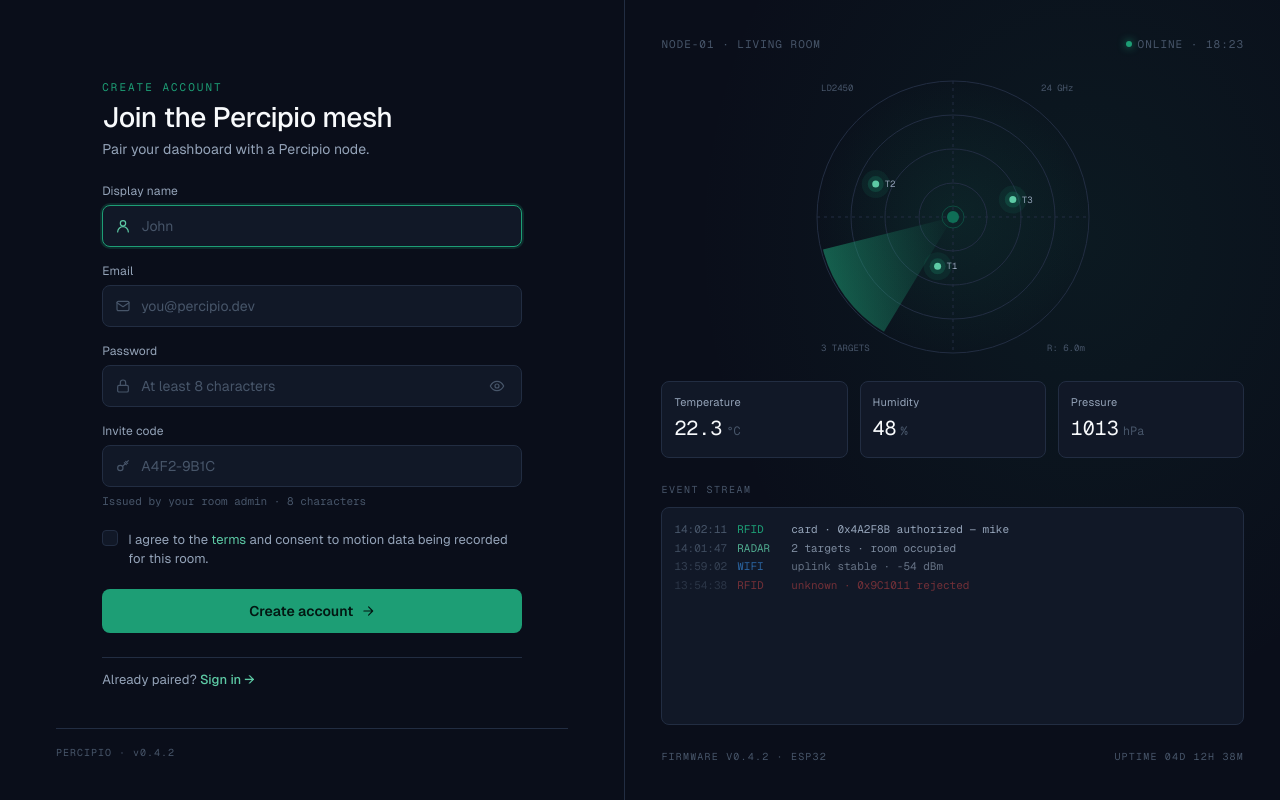
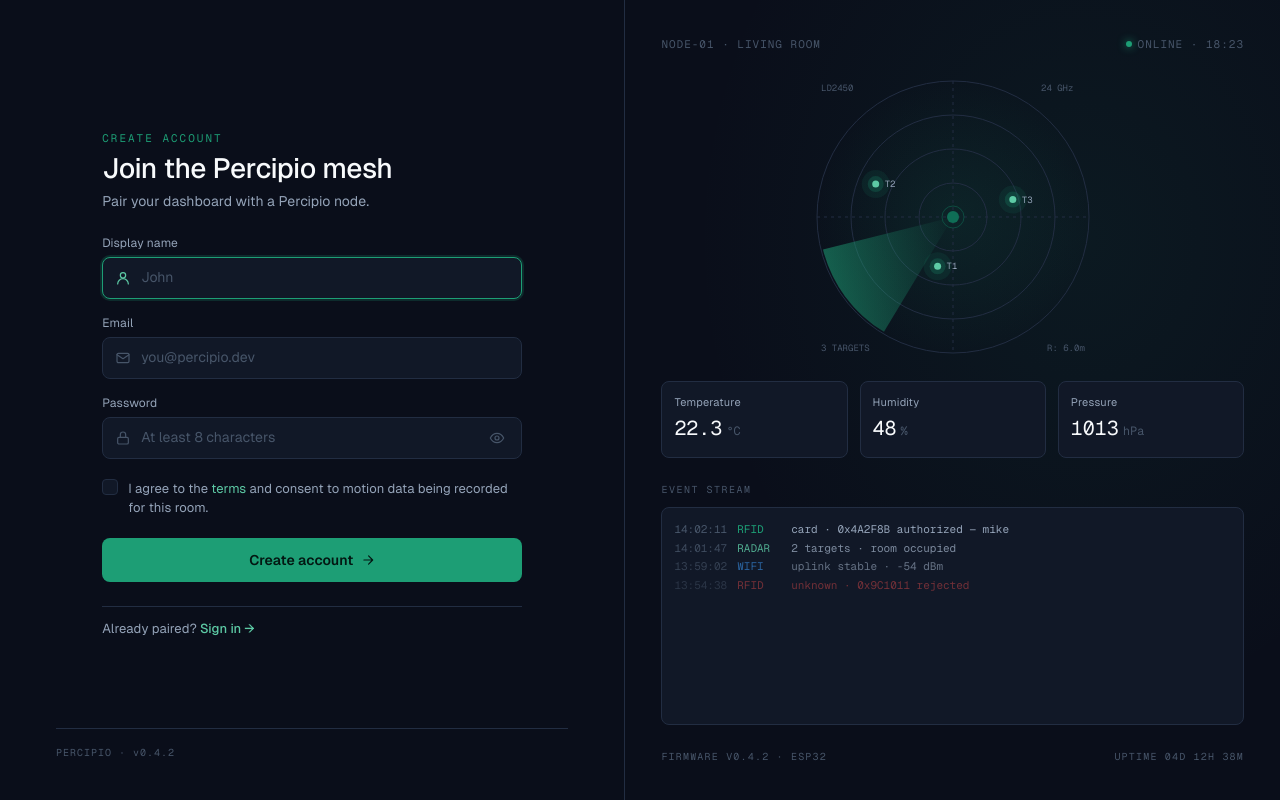
Before and after one commit to percipio-hq/percipio-web, a Next.js app: page /register in a window 1280 px wide. Built offline with nearby package versions, Linux system fonts and the light colour scheme.

Commit message:
feat: remove invite code from registration form

```diff
--- a/src/components/auth/RegisterForm.tsx
+++ b/src/components/auth/RegisterForm.tsx
@@ -12,20 +12,18 @@ import PasswordStrength, { scorePassword } from './PasswordStrength'
 import { useAuth } from '@/context/AuthContext'
 
 interface Errors {
-  name?: string; email?: string; password?: string; invite?: string; terms?: string; form?: string
+  name?: string; email?: string; password?: string; terms?: string; form?: string
 }
 
-function validate(name: string, email: string, password: string, invite: string, agreed: boolean): Errors {
+function validate(name: string, email: string, password: string, agreed: boolean): Errors {
   const e: Errors = {}
   const l = t.auth.validation
-  if (!name)                                         e.name = l.required
-  if (!email)                                        e.email = l.required
-  else if (!/^[^@]+@[^@]+\.[^@]+$/.test(email))     e.email = l.invalid_email
-  if (!password)                                     e.password = l.required
-  else if (scorePassword(password).score < 2)        e.password = l.password_weak
-  if (!invite)                                       e.invite = l.required
-  else if (!/^[A-Z0-9]{4}-[A-Z0-9]{4}$/.test(invite)) e.invite = l.invite_format
-  if (!agreed)                                       e.terms = l.terms_required
+  if (!name)                                     e.name = l.required
+  if (!email)                                    e.email = l.required
+  else if (!/^[^@]+@[^@]+\.[^@]+$/.test(email)) e.email = l.invalid_email
+  if (!password)                                 e.password = l.required
+  else if (scorePassword(password).score < 2)    e.password = l.password_weak
+  if (!agreed)                                   e.terms = l.terms_required
   return e
 }
 
@@ -35,7 +33,6 @@ export default function RegisterForm() {
   const [email, setEmail]       = useState('')
   const [password, setPassword] = useState('')
   const [showPass, setShowPass] = useState(false)
-  const [invite, setInvite]     = useState('')
   const [agreed, setAgreed]     = useState(false)
   const [loading, setLoading]   = useState(false)
   const [errors, setErrors]     = useState<Errors>({})
@@ -45,7 +42,7 @@ export default function RegisterForm() {
 
   const handleSubmit = async (e: React.FormEvent) => {
     e.preventDefault()
-    const next = validate(name, email, password, invite, agreed)
+    const next = validate(name, email, password, agreed)
     setErrors(next)
     if (Object.keys(next).length) return
     setLoading(true)
@@ -115,16 +112,6 @@ export default function RegisterForm() {
           {password && <PasswordStrength strength={strength} />}
         </Field>
 
-        <Field label={r.invite_label} error={errors.invite} hint={!errors.invite ? r.invite_hint : undefined}>
-          <TextInput
-            value={invite}
-            onChange={v => setInvite(v.toUpperCase())}
-            placeholder={r.invite_placeholder}
-            icon={Icons.Key}
-            error={errors.invite}
-          />
-        </Field>
-
         <label className={`flex items-start gap-2.5 cursor-pointer text-[13px] leading-[1.5] mt-1
           ${errors.terms ? 'text-semantic-danger' : 'text-slate-400'}`}>
           <Checkbox checked={agreed} onChange={setAgreed} error={!!errors.terms} />
--- a/src/locales/en.json
+++ b/src/locales/en.json
@@ -31,10 +31,7 @@
       "email_placeholder": "you@percipio.dev",
       "password_label": "Password",
       "password_placeholder": "At least 8 characters",
-      "invite_label": "Invite code",
-      "invite_placeholder": "A4F2-9B1C",
-      "invite_hint": "Issued by your room admin · 8 characters",
-      "terms_pre": "I agree to the",
+"terms_pre": "I agree to the",
       "terms_link": "terms",
       "terms_post": "and consent to motion data being recorded for this room.",
       "submit": "Create account",
@@ -53,8 +50,7 @@
       "invalid_email": "Invalid email format",
       "password_min": "Min 6 characters",
       "password_weak": "Too weak — add length, numbers, or symbols",
-      "invite_format": "Format: XXXX-XXXX",
-      "terms_required": "You must accept",
+"terms_required": "You must accept",
       "invalid_credentials": "Invalid email or password",
       "register_failed": "Failed to create account. Try again."
     },
```
